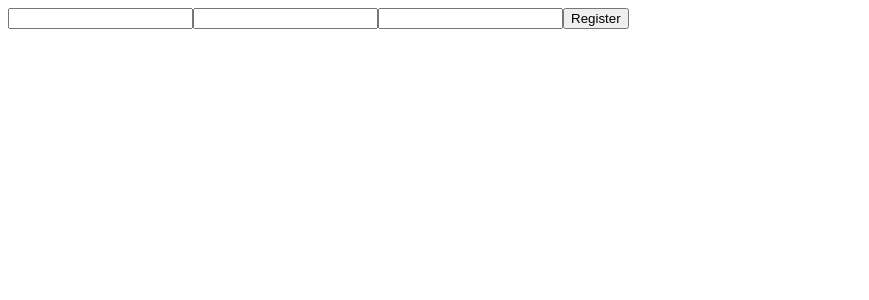
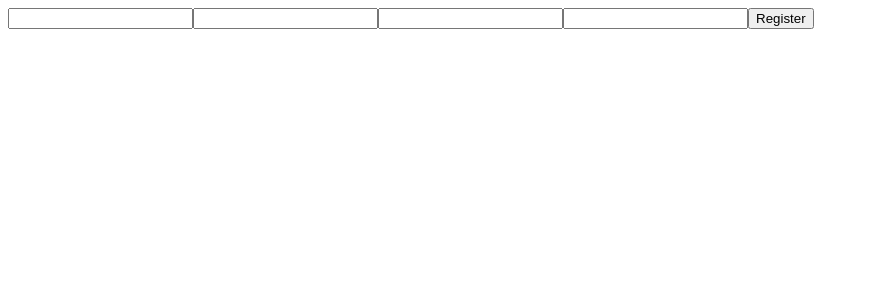
Before and after one commit to tianfanshan/FrontRedSocialWithMD, a React (Create React App) app: page /register in a window 1280 px wide. Shown: the top 300 px of the page, without its empty margins (0-869 px from the left). Built offline with nearby package versions, Linux system fonts and the light colour scheme.

Commit message:
basic register 2.0

```diff
--- a/package.json
+++ b/package.json
@@ -7,6 +7,7 @@
     "@testing-library/jest-dom": "^5.16.4",
     "@testing-library/react": "^13.3.0",
     "@testing-library/user-event": "^14.2.1",
+    "axios": "^0.27.2",
     "react": "^18.2.0",
     "react-dom": "^18.2.0",
     "react-redux": "^8.0.2",
--- a/src/components/Register/Register.jsx
+++ b/src/components/Register/Register.jsx
@@ -6,9 +6,10 @@ const Register = () => {
     const [formData,setFormData] = useState({
         name:'',
         email:'',
-        password:''
+        password:'',
+        age:''
     })
-    const {name,email,password} = formData
+    const {name,email,password,age} = formData
 
     const dispatch = useDispatch()
 
@@ -28,6 +29,7 @@ const Register = () => {
       <input type="text" name='name' value={name} onChange={onChange}/>
       <input type="email" name='email' value={email} onChange={onChange}/>
       <input type="password" name='password' value={password} onChange={onChange}/>
+      <input type="number" name='age' value={age} onChange={onChange}/>
       <button type='submit'>Register</button>
     </form>
   )
--- /dev/null
+++ b/src/features/auth/authService.js
@@ -0,0 +1,16 @@
+import axios from 'axios'
+
+const API_URL = 'http://localhost:8000'
+
+const register = async (userData) => {
+    console.log(userData)
+    const res = await axios.post(API_URL + '/users', userData);
+    console.log(res.data)
+    return res.data
+}
+
+const authService = {
+    register,
+}
+
+export default authService
--- a/src/features/auth/authSlice.js
+++ b/src/features/auth/authSlice.js
@@ -1,4 +1,5 @@
 import { createSlice, createAsyncThunk  } from '@reduxjs/toolkit'
+import authService from './authService'
 
 const initialState = {
     user:null
@@ -6,6 +7,11 @@ const initialState = {
 
 export const register = createAsyncThunk('auth/register',async (user) => {
     console.log(user)
+    try {
+        return await authService.register(user)
+    } catch (error) {
+        console.error(error)
+    }
 })
 
 export const authSlice = createSlice ({
```
Also changed, not shown: 1 other file (tests, documents, lock files or other folders).
